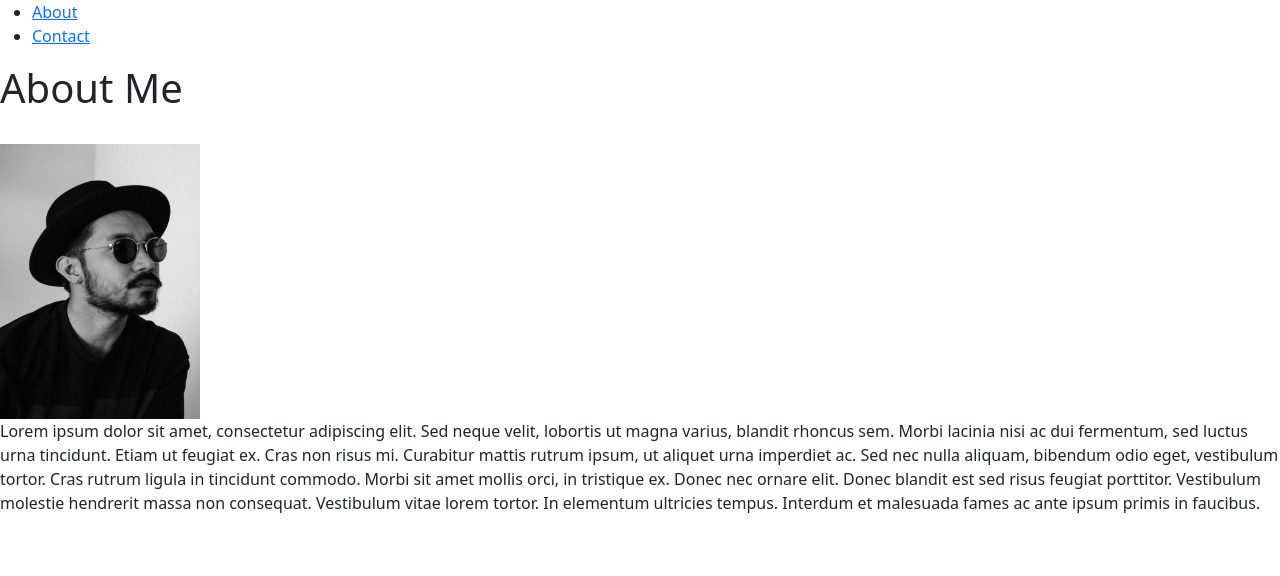
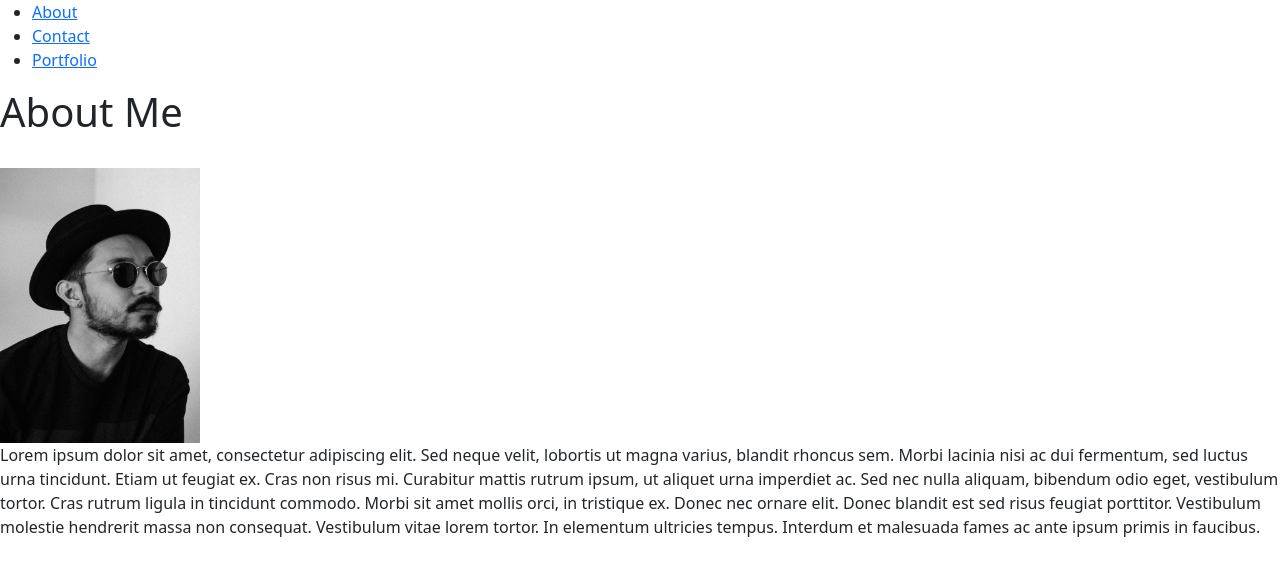
Before and after one commit to miguelxosorio/hello-there, a React (Create React App) app: page / in a window 1280 px wide. Shown: the top 576 px of the page. Built offline with nearby package versions, Linux system fonts and the light colour scheme.

Commit message:
added porfolio page, testing rendering

```diff
--- a/src/components/Container.js
+++ b/src/components/Container.js
@@ -2,6 +2,7 @@ import React, { useState } from 'react';
 import Nav from './Nav';
 import About from './pages/About';
 import Contact from './pages/Contact';
+import Portfolio from './pages/Portfolio';
 
 function Container() {
     // use state setting default state on the About page
@@ -17,6 +18,10 @@ function Container() {
         if(currentPage === 'Contact') {
             return <Contact />
         }
+        // Porfolio page
+        if(currentPage === 'Portfolio') {
+            return <Portfolio />
+        }
     }
 
     // change page function passing in page
--- a/src/components/Nav.js
+++ b/src/components/Nav.js
@@ -9,6 +9,9 @@ function Nav({ currentPage, pageChange }) {
             <li>
                 <a href="#contact" onClick={() => pageChange('Contact')} className={currentPage}>Contact</a>
             </li>
+            <li>
+                <a href="#portfolio" onClick={() => pageChange('Portfolio')} className={currentPage}>Portfolio</a>
+            </li>
         </ul>
     )
 }
--- a/src/components/pages/Portfolio.js
+++ b/src/components/pages/Portfolio.js
@@ -2,12 +2,16 @@ import React from "react";
 
 function Portfolio () {
     return(
+        // container
         <div>
+            {/* carousel */}
             <div>
-                <img></img>
-            </div>
-            <div>
-
+                {/* card */}
+                <div>
+                    <h2>Weather Dashboard</h2>
+                    <a href="https://miguelxosorio.github.io/weather-dashboard/"><img src={require('../../assets/gif/wdb.gif')} alt="weather dashboard app"></img></a>
+                    <a href="https://github.com/miguelxosorio/weather-dashboard"><button>Github</button></a>
+                </div>
             </div>
         </div>
     )
```
